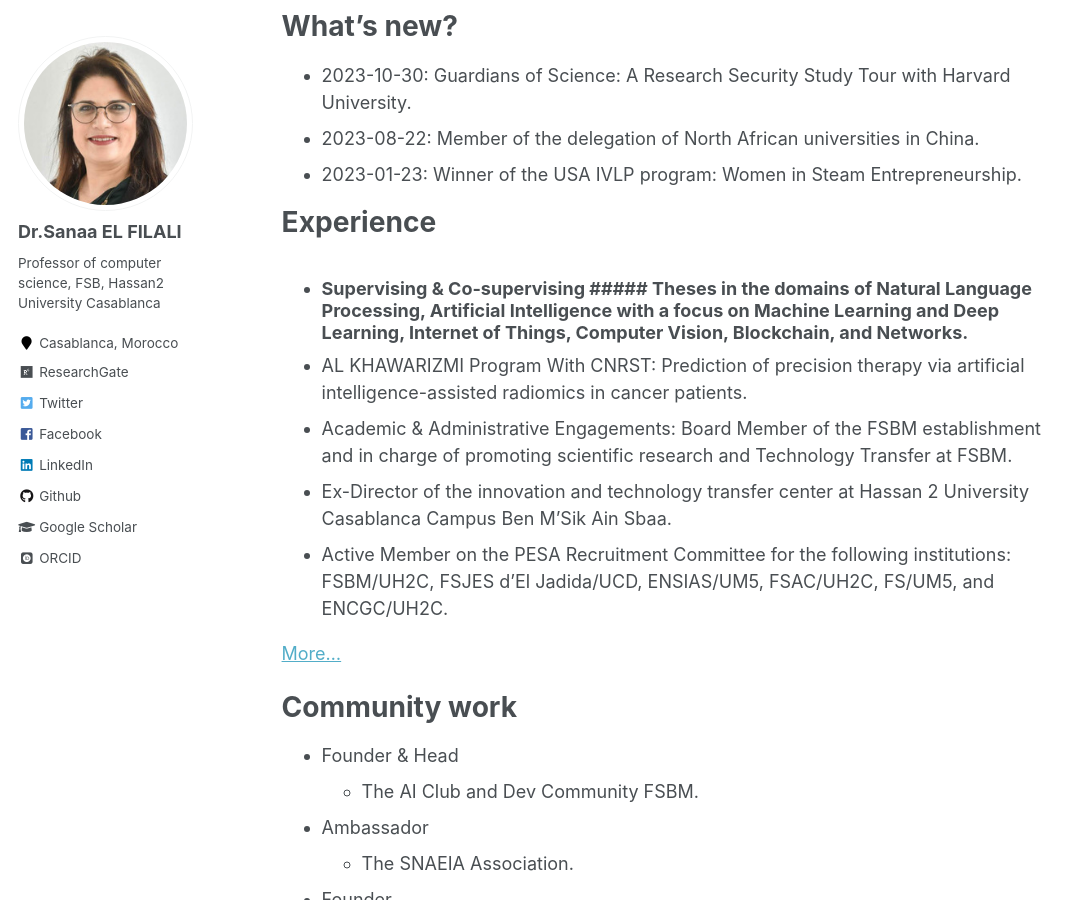
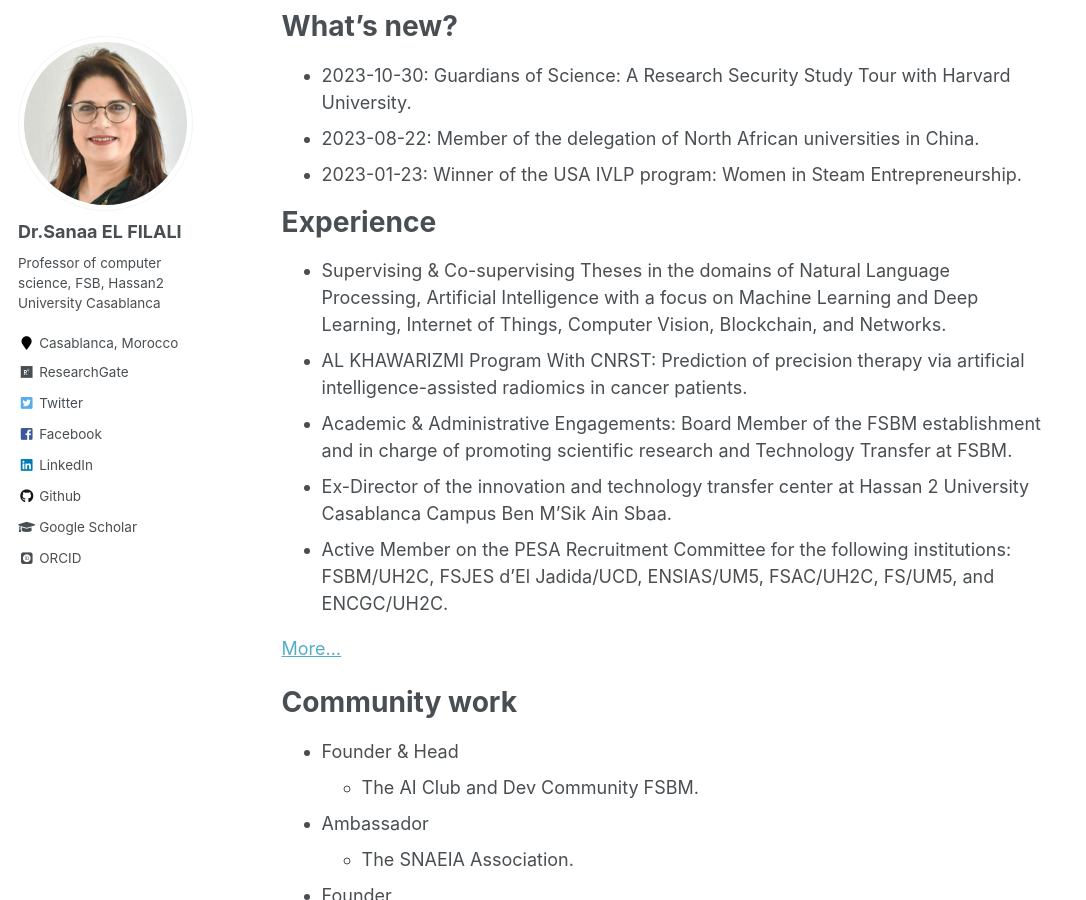
Before and after one commit to elfilalis/elfilalis.github.io, a Jekyll site: the page built from _pages/about.md, in a window 1280 px wide and 900 px high, scrolled down 1772 px. Shown: the whole window, without its empty margins (0-1086 px from the left). Built offline with Jekyll 4.4.1, drawn with Linux system fonts in a browser that asks for light colours; some web fonts are replaced.

```diff
--- a/_pages/about.md
+++ b/_pages/about.md
@@ -65,7 +65,7 @@ What's new?
 
 Experience
 =====
-* ### Supervising & Co-supervising ##### Theses in the domains of Natural Language Processing, Artificial Intelligence with a focus on Machine Learning and Deep Learning, Internet of Things, Computer Vision, Blockchain, and Networks.
+* Supervising & Co-supervising Theses in the domains of Natural Language Processing, Artificial Intelligence with a focus on Machine Learning and Deep Learning, Internet of Things, Computer Vision, Blockchain, and Networks.
 * AL KHAWARIZMI Program With CNRST: Prediction of precision therapy via artificial intelligence-assisted radiomics in cancer patients.
 * Academic & Administrative Engagements: Board Member of the FSBM establishment and in charge of promoting scientific research and Technology Transfer at FSBM.
 * Ex-Director of the innovation and technology transfer center at Hassan 2 University Casablanca Campus Ben M'Sik Ain Sbaa.
```
